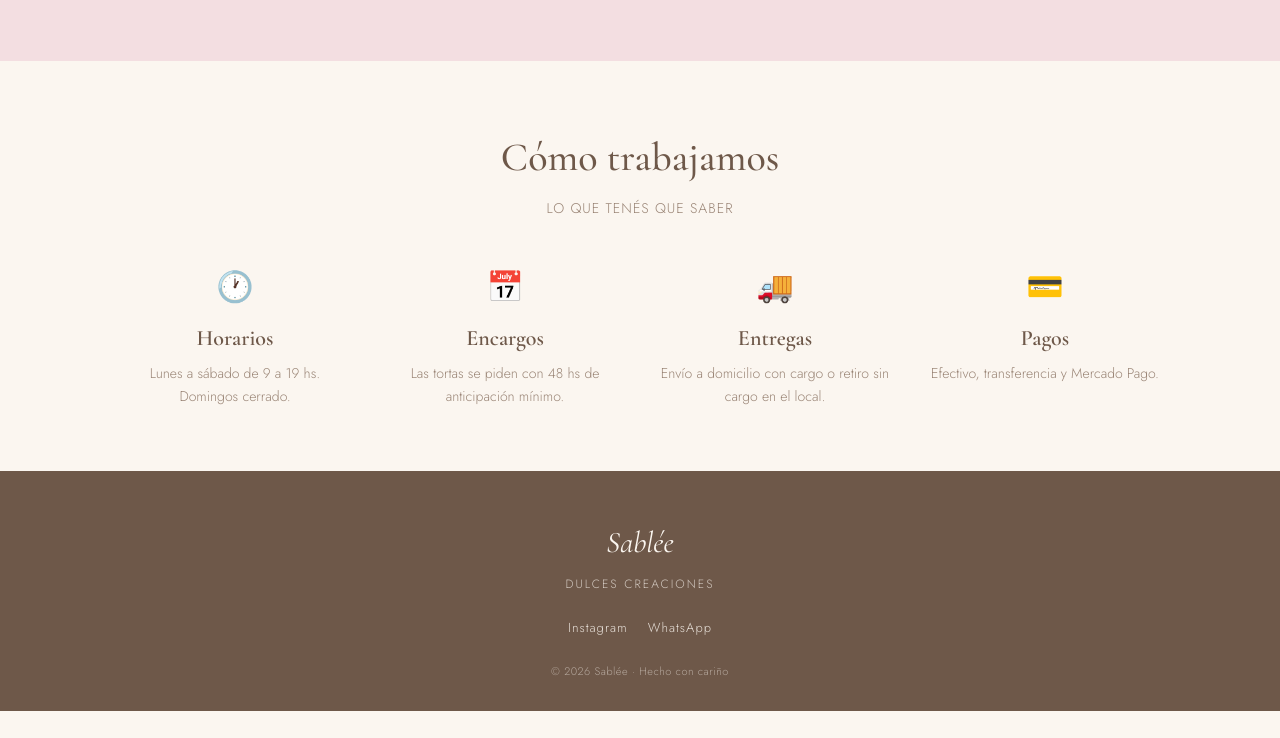
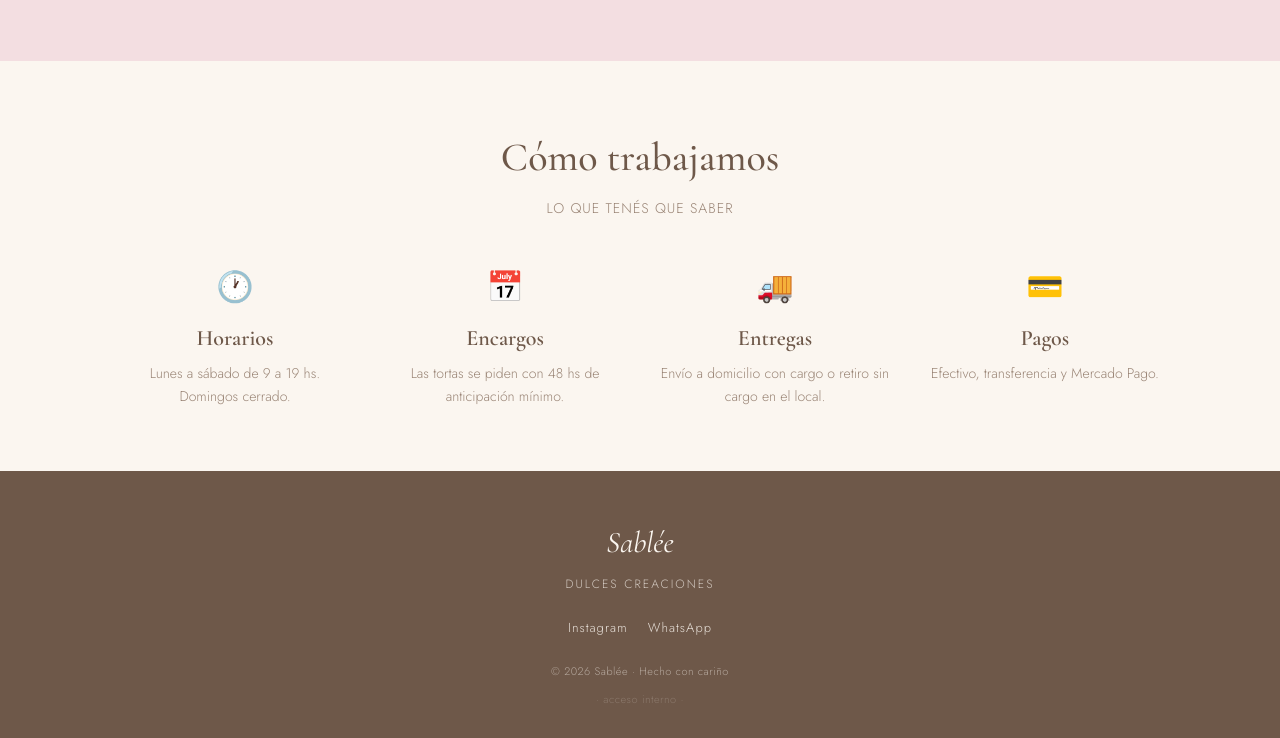
Before and after one commit to victorebel5/sablee-web, a plain HTML site: page index.html in a window 1280 px wide. Shown: the part 1623-2361 px from the top of the page. Before the commit the page ends 2334 px from the top, so only its background shows below. Drawn offline with nearby package versions, Linux system fonts and the light colour scheme; no server answers.

Commit message:
Update index.html

```diff
--- a/index.html
+++ b/index.html
@@ -303,6 +303,9 @@
     <a id="wa-link" href="#" target="_blank">WhatsApp</a>
   </div>
   <div class="copy">© 2026 Sablée · Hecho con cariño</div>
+   <div class="copy" style="margin-top:10px">
+    <a href="/pedidos/" style="color:var(--crema);opacity:0.4;text-decoration:none">· acceso interno ·</a>
+  </div>
 </footer>
 
 <a class="fab" id="fab" href="#" target="_blank" aria-label="Escribinos por WhatsApp">
```
